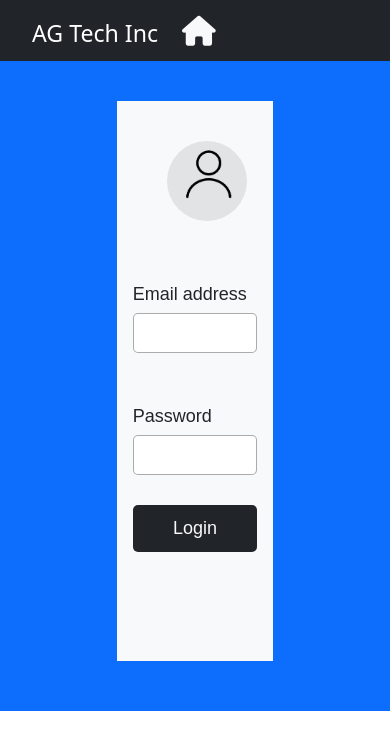
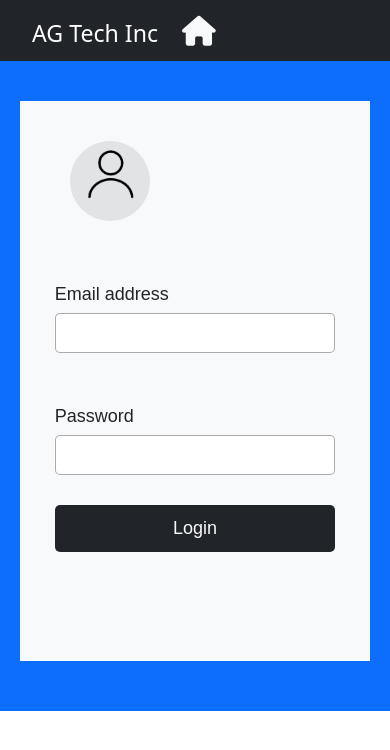
Before and after one commit to angel1715/reactInsuranceApp, a React (Vite) app: page /login in a window 390 px wide. Shown: the top 750 px of the page. Built offline with nearby package versions, Linux system fonts and the light colour scheme.

Commit message:
ajusted the media query of the login form

```diff
--- a/src/index.css
+++ b/src/index.css
@@ -716,4 +716,9 @@ a{
         width: 90%;
 
     }
+
+    .form-login-container{
+        width: 90%;
+
+    }
 }
```
